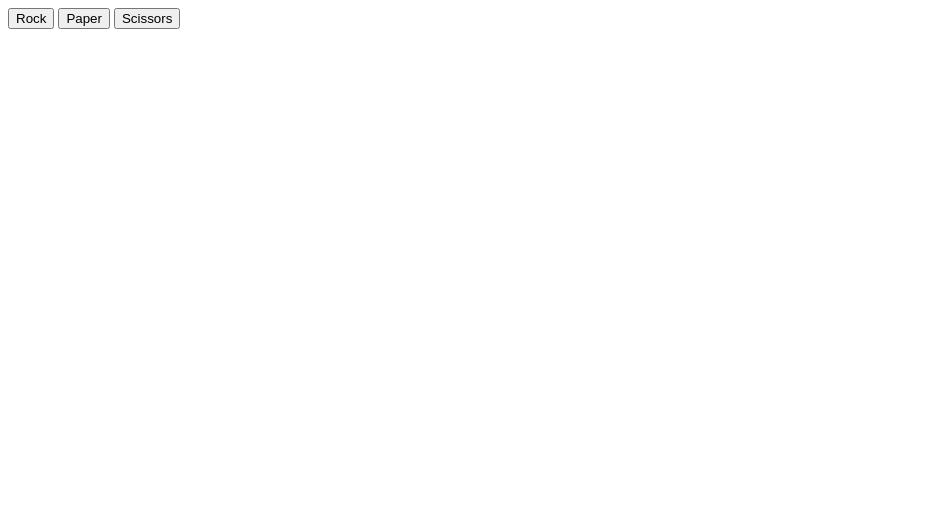
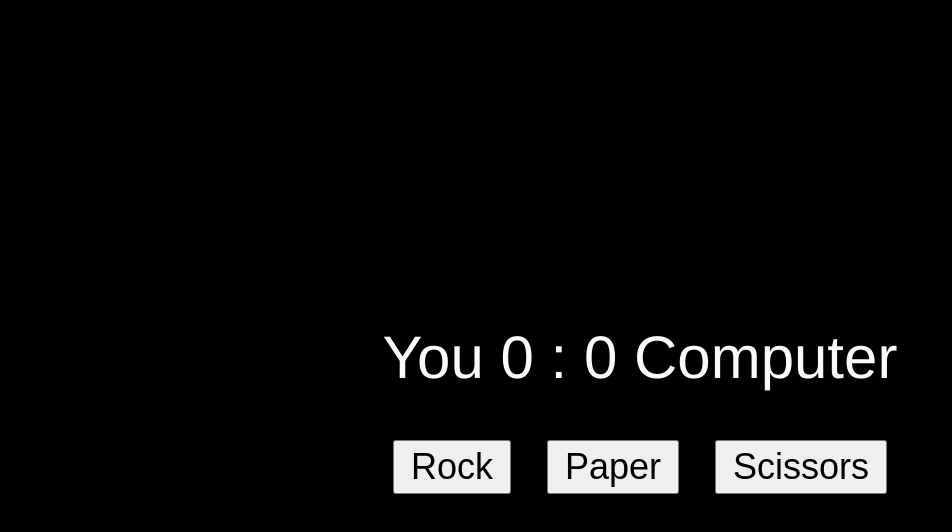
Before and after one commit to dungdul/odin-rock-paper-scissors, a plain HTML site: page index.html in a window 1280 px wide. Shown: the whole page, without its empty margins (0-952 px from the left). Drawn offline with Linux system fonts and the light colour scheme.

Commit message:
Add styling
Center everything and make them bigger, so that usability
improves.

```diff
--- a/index.html
+++ b/index.html
@@ -3,11 +3,12 @@
 <head>
     <meta charset="UTF-8">
     <meta name="viewport" content="width=device-width, initial-scale=1.0">
+    <link rel="stylesheet" href="styles.css">
     <script src="javascript.js" defer></script>
     <title>Document</title>
 </head>
 <body>
-    <div class="score"></div>
+    <div class="score">You 0 : 0 Computer</div>
     <div class="buttons">
         <button id="rock">Rock</button>
         <button id="paper">Paper</button>
--- /dev/null
+++ b/styles.css
@@ -0,0 +1,25 @@
+body {
+    font-family: Helvetica, sans-serif;
+    background-color: black;
+    color: snow;
+    height: 100vh;
+    display: flex;
+    flex-direction: column;
+    justify-content: center;
+    align-items: center;
+}
+
+.score {
+    font-size: 60px;
+    margin-bottom: 48px;
+}
+
+.buttons {
+    display: flex;
+    gap: 36px;
+}
+
+button {
+    font-size: 36px;
+    padding: 4px 16px;
+}
```
